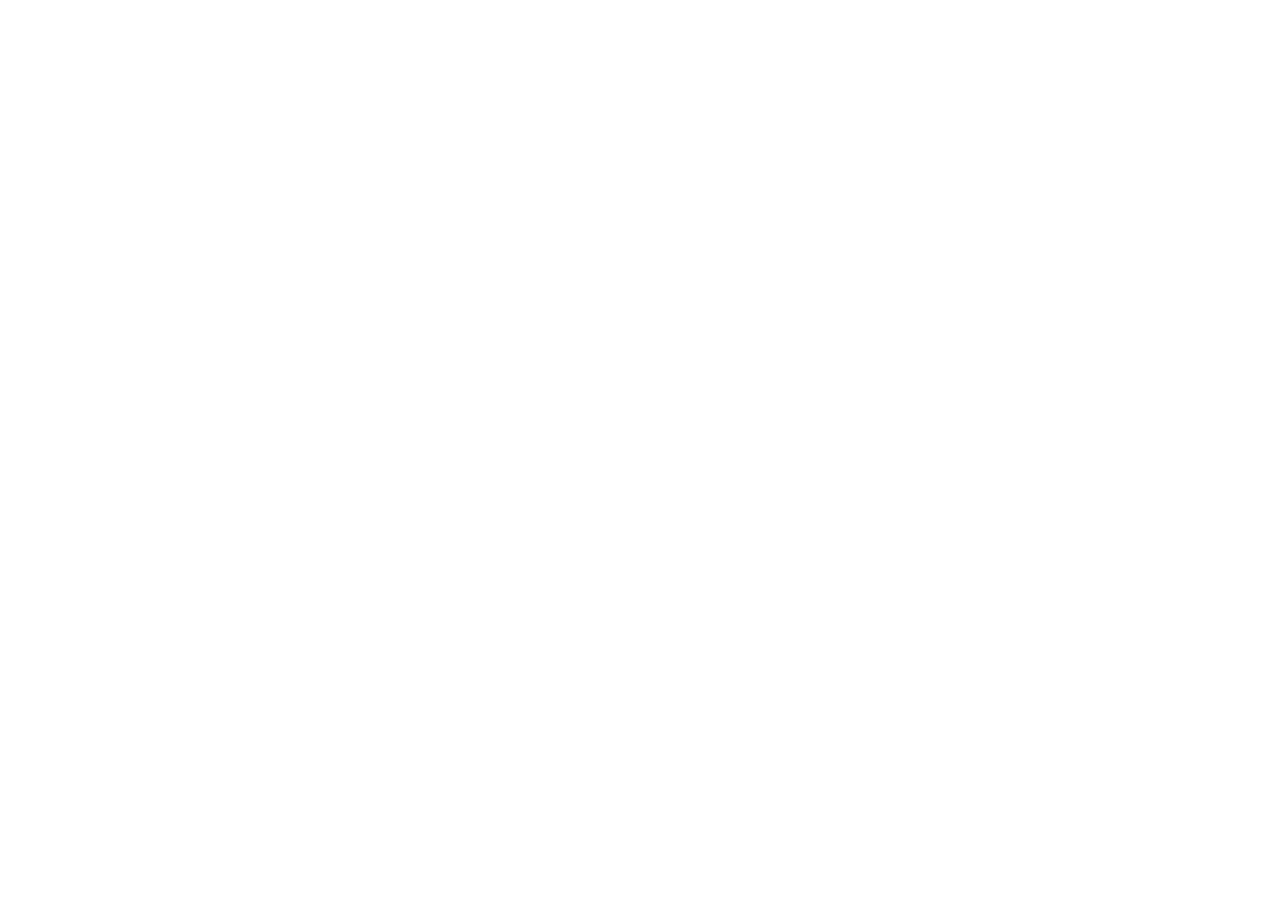
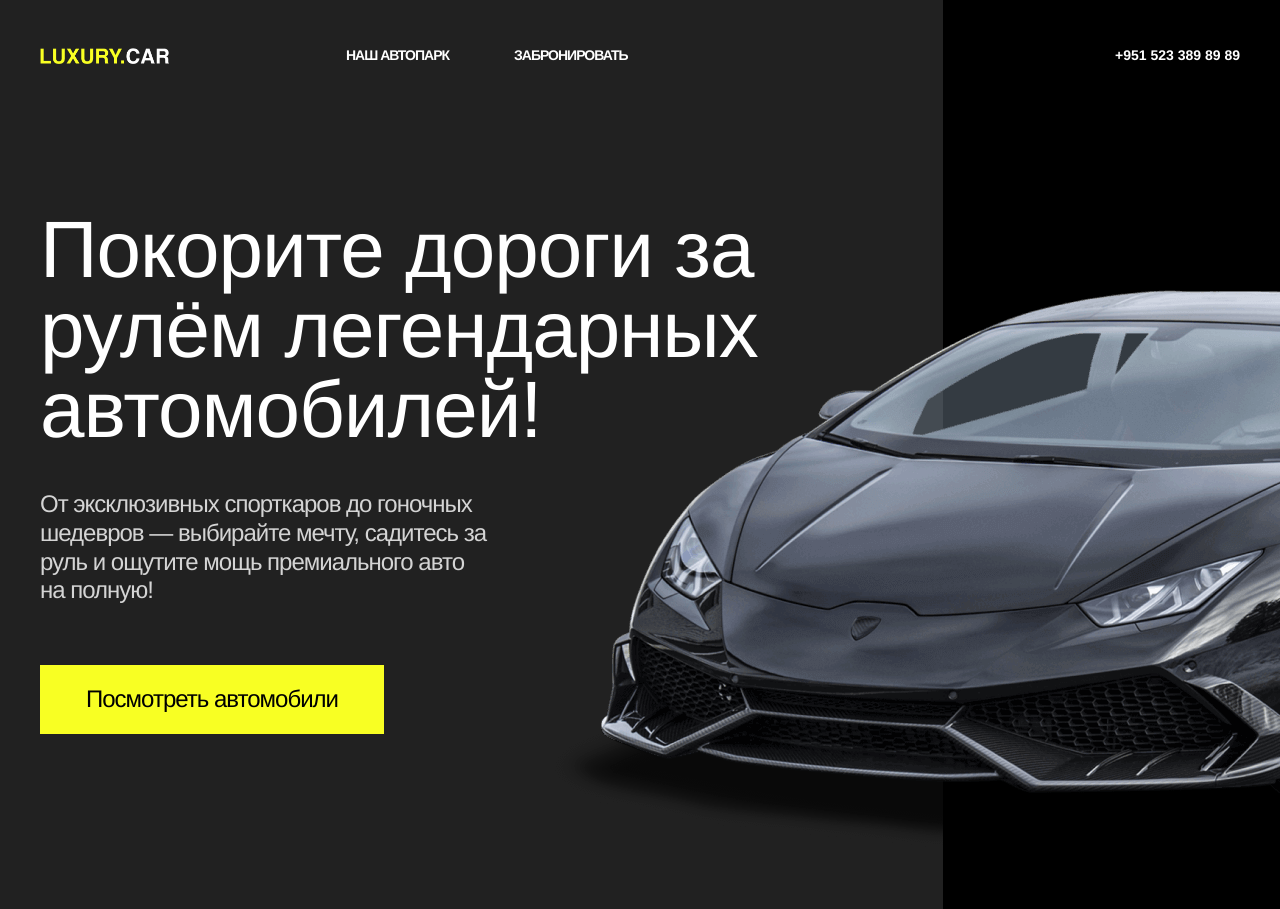
Before and after one commit to nezqt3/luxury-cars, a website: page index.html in a window 1280 px wide. Before the commit the page ends 800 px from the top, so only its background shows below. Drawn offline with Linux system fonts and the light colour scheme.

Commit message:
first commit

```diff
--- a/index.html
+++ b/index.html
@@ -7,6 +7,42 @@
     <link rel="stylesheet" href="styles/style.css" />
   </head>
   <body>
-    <header></header>
+    <main class="main">
+    <header class="header">
+      <div class="container">
+        <div class="logo">
+          <img src="images/logo.png" alt="logo">
+        </div>
+        <nav class="menu">
+          <ul>
+            <li>
+              <a href="#">НАШ АВТОПАРК</a>
+            </li>
+            <li>
+              <a href="#">ЗАБРОНИРОВАТЬ</a>
+            </li>
+          </ul>
+        </nav>
+        <a href="tel:+9515233898989" class="phone">+951 523 389 89 89</a>
+      </div>
+    </header>
+
+    <section class="main-content">
+      <div class="container">
+        <div class="main-info">
+          <h1>Покорите дороги за рулём легендарных автомобилей!</h1>
+          <p>От эксклюзивных спорткаров до гоночных шедевров —
+            выбирайте мечту, садитесь за руль и ощутите мощь
+            премиального авто на полную!</p>
+          <a href="#" class="button">Посмотреть автомобили</a>
+        </div>
+        <img src="images/main-car.png" alt="main-car" class="main-image">
+      </div>
+    </section>
+
+    <div class="black-block">
+
+    </div>
+  </main>
   </body>
 </html>
--- a/styles/style.css
+++ b/styles/style.css
@@ -0,0 +1,140 @@
+* {
+    margin: 0;
+    padding: 0;
+}
+
+body {
+    background-color: #212121;
+    font-family: 'Helvetica', sans-serif;
+    letter-spacing: -1px;
+    color: #FFFFFF;
+    overflow: hidden;
+}
+
+.main {
+    overflow: hidden;
+    position: relative;
+}
+
+.container {
+    max-width: 1200px;
+    margin: 0 auto;
+}
+
+
+.button {
+    width: 344px;
+    height: 69px;
+    padding: 20px;
+    text-align: center;
+    box-sizing: border-box;
+    background-color: #F8FF23;
+    color: #000000;
+    text-decoration: none;
+    outline: 0;
+    display: block;
+    border: 0;
+    cursor: pointer;
+    font-size: 24px;
+    line-height: 120%;
+}
+
+.button:hover {
+    background-color: #A8AE16;
+}
+
+.header {
+    padding: 46px 0;
+}
+
+.header .container {
+    display: flex;
+    align-items: center;
+}
+
+.logo img {
+    max-width: 129px;
+    vertical-align: bottom;
+}
+
+.menu {
+    margin-left: 177px;
+    margin-right: auto;
+}
+
+.menu ul {
+    list-style: none;
+    display: flex;
+    gap: 65px;
+}
+
+.menu ul a {
+    font-size: 14px;
+    color: #FFFFFF;
+    font-weight: bold;
+    text-decoration: none;
+    cursor: pointer;
+    text-transform: uppercase;
+}
+
+.menu ul a:hover {
+    color: #F8FF23;
+}
+
+.phone {
+    letter-spacing: normal;
+    font-size: 14px;
+    font-weight: bold;
+    color: #FFFFFF;
+    text-decoration: none;
+    cursor: pointer;
+}
+
+.phone:hover {
+    color:#F8FF23;
+}
+
+.main-content {
+    padding-top: 100px;
+    padding-bottom: 175px;
+}
+
+.main-content .container {
+    position: relative;
+}
+
+.main-info {
+    max-width: 755px;
+}
+
+.main-info h1 {
+    font-size: 80px;
+    line-height: 100%;
+    margin-bottom: 40px;
+    font-weight: normal;
+}
+
+.main-info p {
+    color: #D4D4D4;
+    font-size: 24px;
+    line-height: 120%;
+    max-width: 450px;
+    margin-bottom: 60px;
+}
+
+.main-image {
+    position: absolute;
+    top: 78px;
+    right: -576px;
+    z-index: -1;
+}
+
+.black-block {
+    position: absolute;
+    width: 477px;
+    height: 910px;
+    top: 0;
+    background-color: #000000;
+    z-index: -2;
+    right: calc(50% - 780px);
+}
```
Also changed, not shown: 1 other file.
